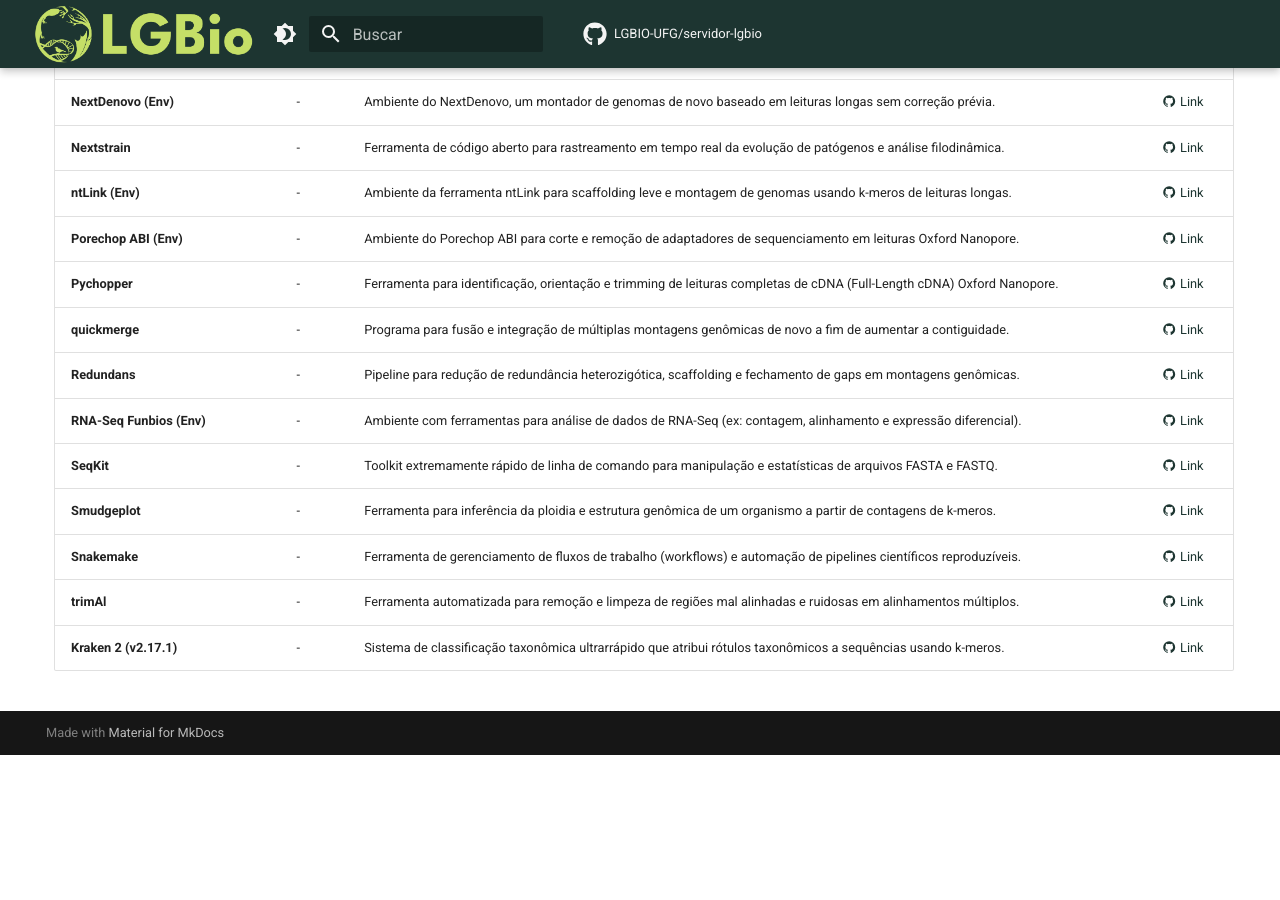
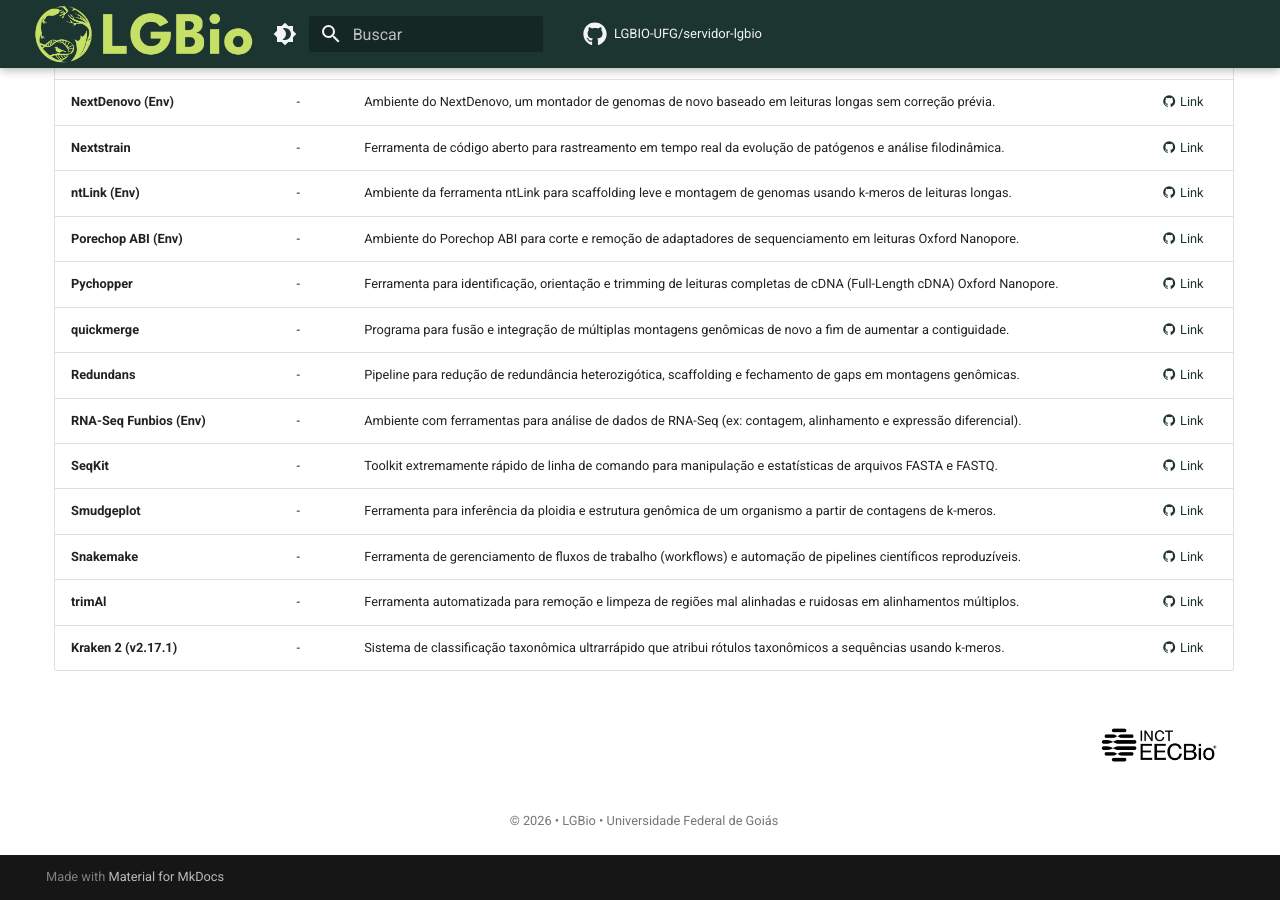
Before and after one commit to LGBIO-UFG/servidor-lgbio, an MkDocs documentation site: the page built from docs/index_softwares.md, in a window 1280 px wide and 900 px high, scrolled down 5823 px. Built offline with MkDocs 1.6.1 and Material for MkDocs 9.7.7, drawn with Linux system fonts in a browser that asks for light colours; comment, search, counter and statistics services are not loaded; before the commit the page ends 6578 px from its top, so only the background shows below that.

```diff
--- a/docs/index_softwares.md
+++ b/docs/index_softwares.md
@@ -135,3 +135,11 @@ Nesta página estão listados os softwares atualmente disponíveis globalmente n
 | **Snakemake** | - | Ferramenta de gerenciamento de fluxos de trabalho (workflows) e automação de pipelines científicos reproduzíveis. | [:material-github: Link](https://github.com/snakemake/snakemake){ target="_blank" rel="noopener" } |
 | **trimAl** | - | Ferramenta automatizada para remoção e limpeza de regiões mal alinhadas e ruidosas em alinhamentos múltiplos. | [:material-github: Link](https://github.com/inab/trimal){ target="_blank" rel="noopener" } |
 | **Kraken 2 (v2.17.1)** | - | Sistema de classificação taxonômica ultrarrápido que atribui rótulos taxonômicos a sequências usando k-meros. | [:material-github: Link](https://github.com/DerrickWood/kraken2){ target="_blank" rel="noopener" } |
+
+<p align="right">
+    <img src="assets/images/eecbio_menor.png" alt="INCT EECBio" width="150">
+</p>
+
+<p style="text-align: center; font-size: 0.8em; color: var(--md-default-fg-color--light);">
+© 2026 • LGBio • Universidade Federal de Goiás
+</p>
```
Also changed, not shown: 1 other file.
